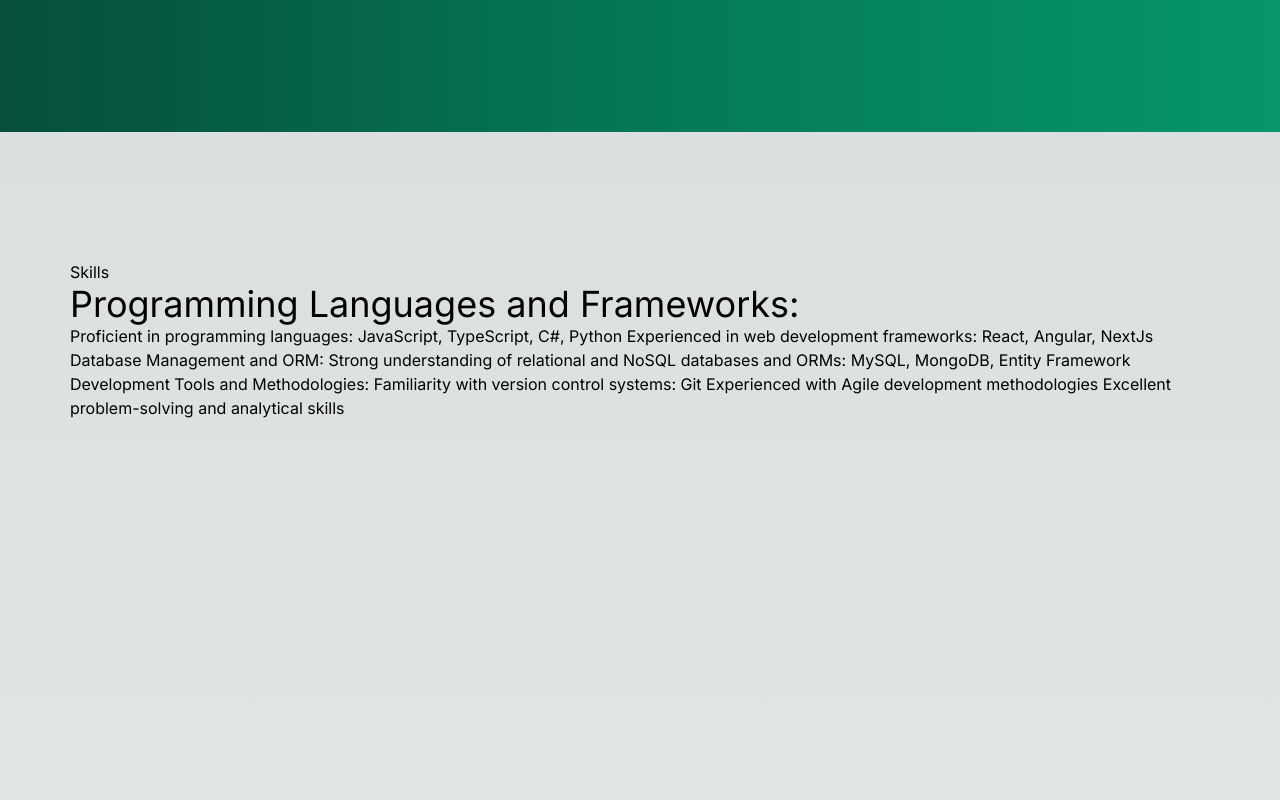
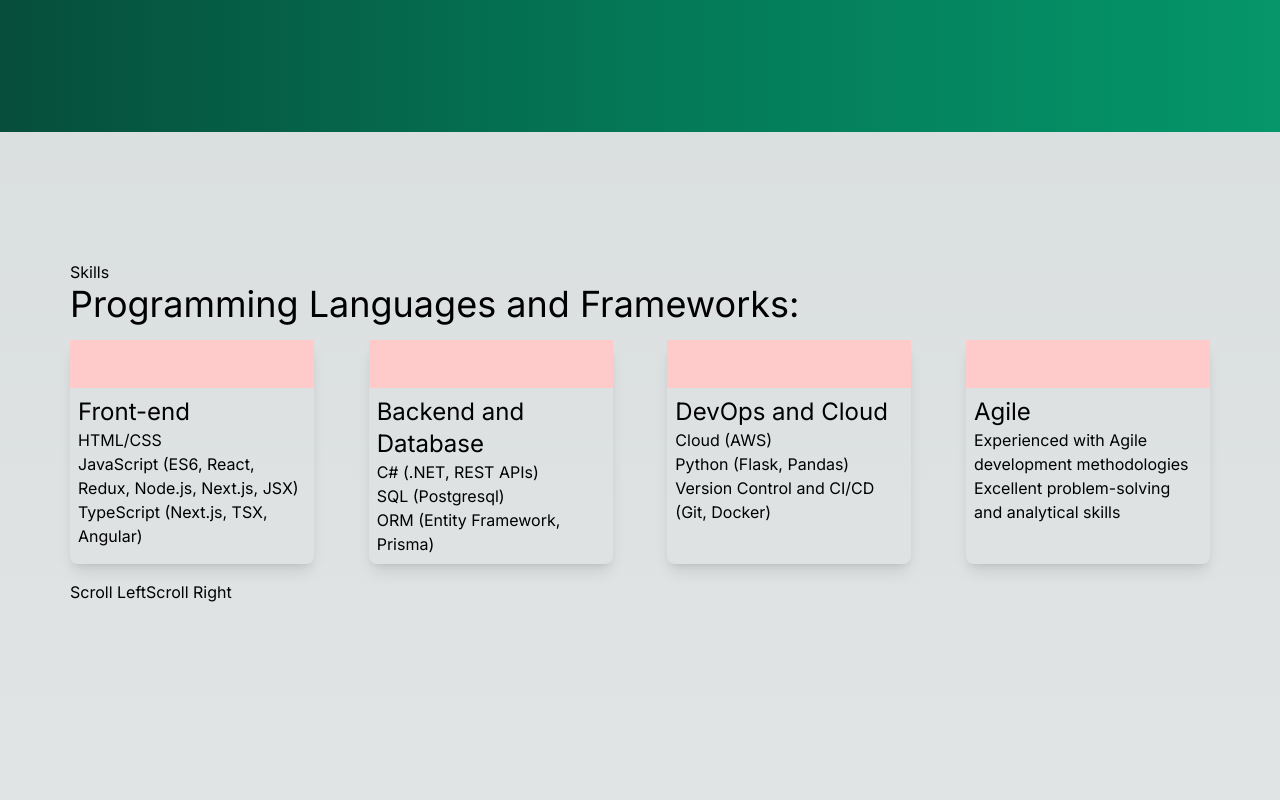
Before and after one commit to wade-loccisano/resume-site, a Next.js app: page / in a window 1280 px wide. Shown: the part 380-1180 px from the top of the page. Built offline with nearby package versions, Linux system fonts and the light colour scheme.

Commit message:
feat: skills scroller scaffold.

```diff
--- a/app/globals.css
+++ b/app/globals.css
@@ -17,7 +17,7 @@
 }
 
 .custom-max-width {
-  @apply max-w-[540px] md:max-w-[720px] lg:max-w-[960px] xl:max-w-[1140px];
+  @apply w-[540px] md:w-[720px] lg:w-[960px] xl:w-[1140px];
   margin-left: auto;
   margin-right: auto;
 }
--- a/app/page.tsx
+++ b/app/page.tsx
@@ -56,12 +56,46 @@ const resumeTemplate: string = `
   Available upon request.
 `;
 
+const skills = [
+  {
+    skillName: 'Front-end',
+    listItems: [
+      "HTML/CSS",
+      "JavaScript (ES6, React, Redux, Node.js, Next.js, JSX)",
+      "TypeScript (Next.js, TSX, Angular)",
+    ],
+  },
+  {
+    skillName: 'Backend and Database',
+    listItems: [
+      "C# (.NET, REST APIs)",
+      "SQL (Postgresql)",
+      "ORM (Entity Framework, Prisma)",
+    ],
+  },
+  {
+    skillName: 'DevOps and Cloud',
+    listItems: [
+      "Cloud (AWS)",
+      "Python (Flask, Pandas)",
+      "Version Control and CI/CD (Git, Docker)",
+    ],
+  },
+  {
+    skillName: 'Agile',
+    listItems: [
+      "Experienced with Agile development methodologies",
+      "Excellent problem-solving and analytical skills",
+    ],
+  },
+];
+
 export default function Home() {
   return (
     <main className="flex min-h-screen flex-col items-center justify-between font-sans">
-      <section className="flex justify-center bg-gradient-to-r from-emerald-900 via-emerald-700 to-emerald-600 bg-cover text-white">
+      <section className="flex justify-center bg-gradient-to-r from-emerald-900 via-emerald-700 to-emerald-600 bg-cover text-white min-w-[100%]">
         {/* Splash Screen */}
-        <div id="splash-section" className="min-w-[100vw]">
+        <div id="splash-section">
           <div className="custom-max-width">
             <div id="splash-container" className="flex flex-col lg:flex-row px-4 py-32">
               <div id="left" className="flex-1 lg:flex-1/2">
@@ -88,7 +122,7 @@ export default function Home() {
           </div>
         </div>
       </section>
-      <section id="skills-section" className="min-h-screen flex justify-center">
+      <section id="skills-section" className="min-h-screen flex justify-center min-w-[100%]">
         {/* <div className="max-w-[1200px]"> */}
         <div className="custom-max-width">
           <div id="skills-container" className="flex flex-col py-32">
@@ -100,6 +134,46 @@ export default function Home() {
             </div>
             <div>
               {/* Skills scroller */}
+              <div className="py-4 flex justify-between">
+                {skills.map((skill, i) => {
+                  return (
+                    <div key={i} className="w-[244px] rounded-lg shadow-lg">
+                      <div className="bg-cover bg-red-200 h-8 sm:h-12"></div>
+                      <div className="p-2">
+                        <div className="text-2xl">
+                          {skill.skillName}
+                        </div>
+                        {skill.listItems.map((item, i) => {
+                          return (
+                            <p key={i} className="text-md">
+                              {item}
+                            </p>
+                          );
+                        })}
+                      </div>
+                    </div>
+                  );
+                })}
+                {/* <div className="w-[244px] border border-black">
+                  <div className="bg-cover bg-red-200 h-8 sm:h-12"></div>
+                  <div className="text-2xl">
+                    Skill Name
+                  </div>
+                  <div>
+
+                  </div>
+                </div> */}
+              </div>
+              <div className="flex">
+                <button>
+                  Scroll Left
+                </button>
+                <button>
+                  Scroll Right
+                </button>
+              </div>
+            </div>
+            {/* <div>
               Proficient in programming languages: JavaScript, TypeScript, C#, Python
               Experienced in web development frameworks: React, Angular, NextJs
 
@@ -112,9 +186,32 @@ export default function Home() {
               Familiarity with version control systems: Git
               Experienced with Agile development methodologies
               Excellent problem-solving and analytical skills
-            </div>
+            </div> */}
           </div>
         </div>
+        {/* <div className="custom-max-width">
+            <div id="splash-container" className="flex flex-col lg:flex-row px-4 py-32">
+              <div id="left" className="flex-1 lg:flex-1/2">
+                <div className="text-5xl mb-2">
+                  # Wade Loccisano
+                </div>
+                <div className="text-xl mb-6">
+                  Hello, my name is Wade Loccisano!
+                </div>
+                <button className="border border-black p-2">
+                  Contact
+                </button>
+              </div>
+              <div id="right" className="flex-1 lg:flex-1/2">
+                <div className="text-xl">
+                  ## About:
+                </div>
+                <div className="text-lg">
+                  Dynamic and results-oriented Software Developer with a proven track record of delivering high-quality software solutions. Skilled in full-stack development, Agile methodologies, and continuous integration practices. Seeking to leverage expertise in software engineering to contribute to innovative projects in a collaborative team environment.
+                </div>
+              </div>
+            </div>
+          </div> */}
       </section>
       <section id="experience-section" className="min-h-screen">
         <div className="custom-max-width">
```
